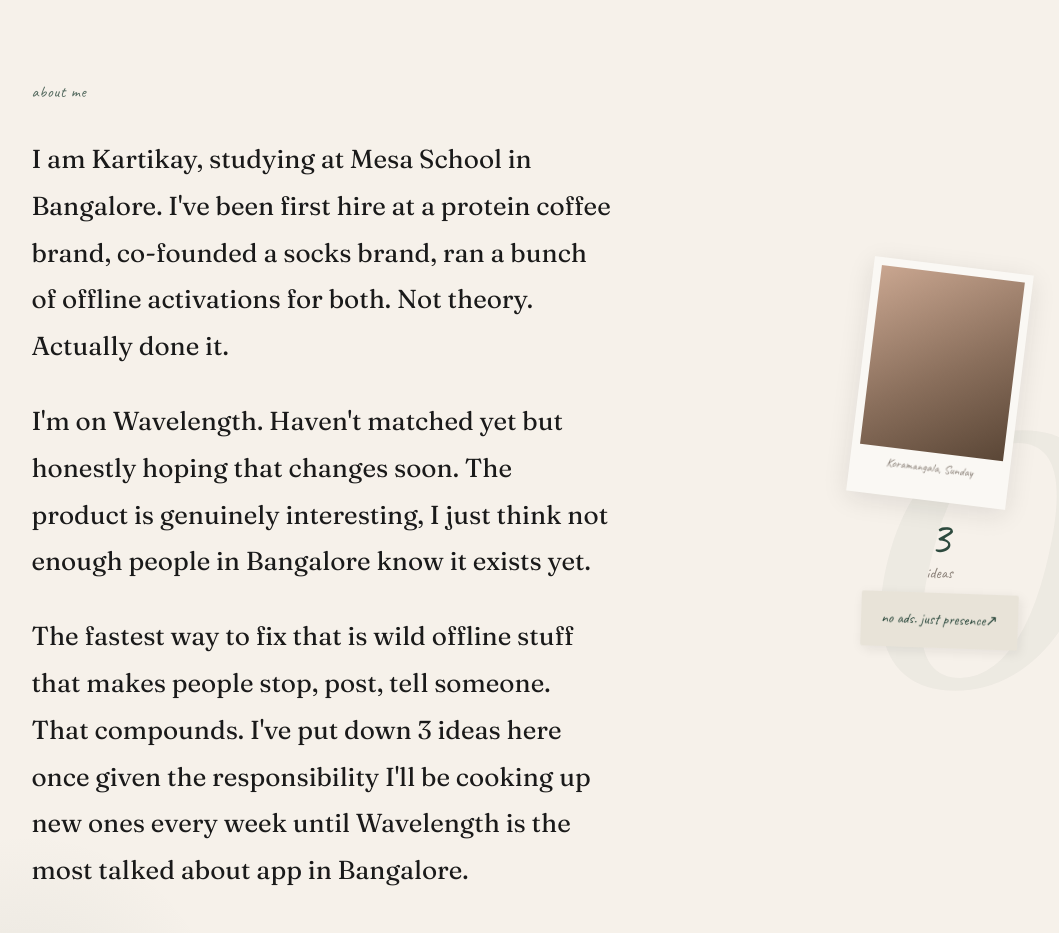
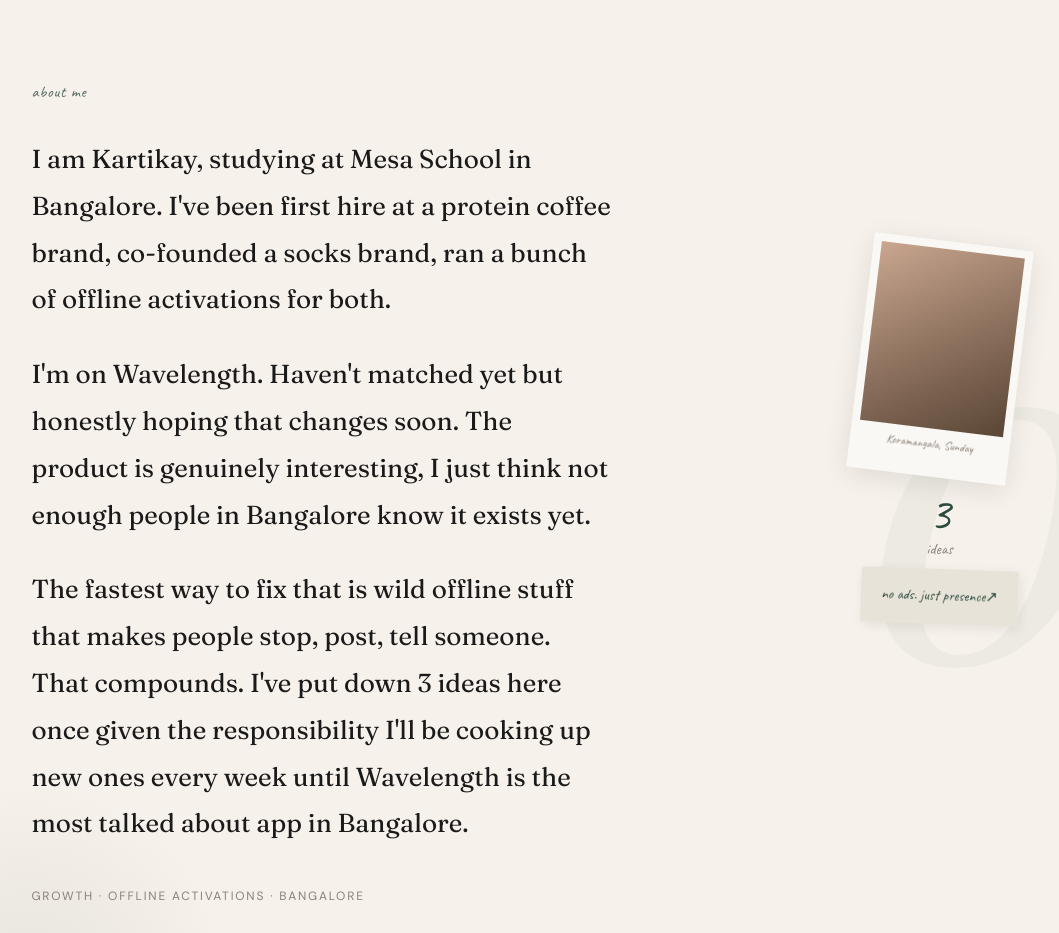
Before and after one commit to kartikay650/wavelength, a Next.js app: page / in a window 1280 px wide. Shown: the part 880-1813 px from the top of the page, without its empty margins (71-1130 px from the left). Built offline with nearby package versions, Linux system fonts and the light colour scheme.

Commit message:
Remove 'Not theory' line from AboutMe

```diff
--- a/components/AboutMe.tsx
+++ b/components/AboutMe.tsx
@@ -7,7 +7,7 @@ const EASE: [number, number, number, number] = [0.25, 1, 0.5, 1];
 const IN_VIEW = { once: true, amount: 0.15 } as const;
 
 const PARAGRAPHS = [
-  "I am Kartikay, studying at Mesa School in Bangalore. I've been first hire at a protein coffee brand, co-founded a socks brand, ran a bunch of offline activations for both. Not theory. Actually done it.",
+  "I am Kartikay, studying at Mesa School in Bangalore. I've been first hire at a protein coffee brand, co-founded a socks brand, ran a bunch of offline activations for both.",
   "I'm on Wavelength. Haven't matched yet but honestly hoping that changes soon. The product is genuinely interesting, I just think not enough people in Bangalore know it exists yet.",
   "The fastest way to fix that is wild offline stuff that makes people stop, post, tell someone. That compounds. I've put down 3 ideas here once given the responsibility I'll be cooking up new ones every week until Wavelength is the most talked about app in Bangalore.",
 ];
```
